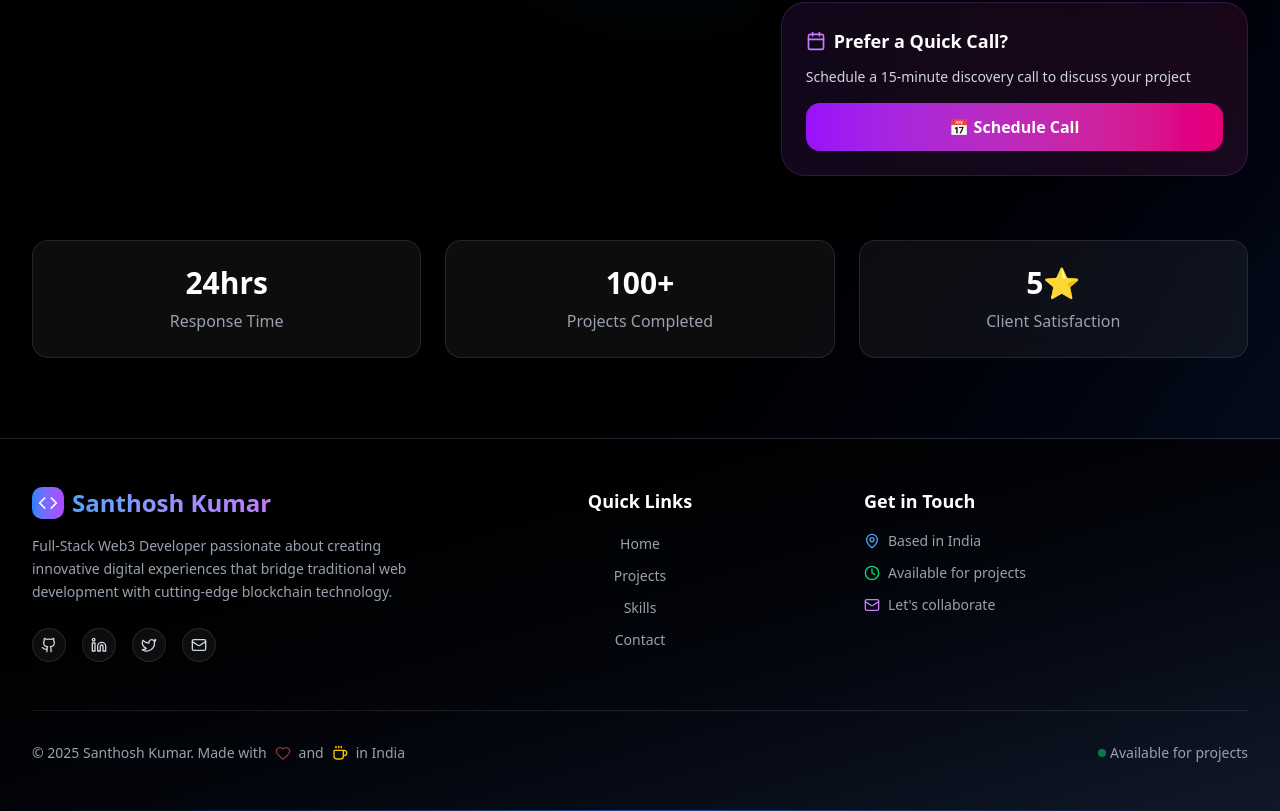
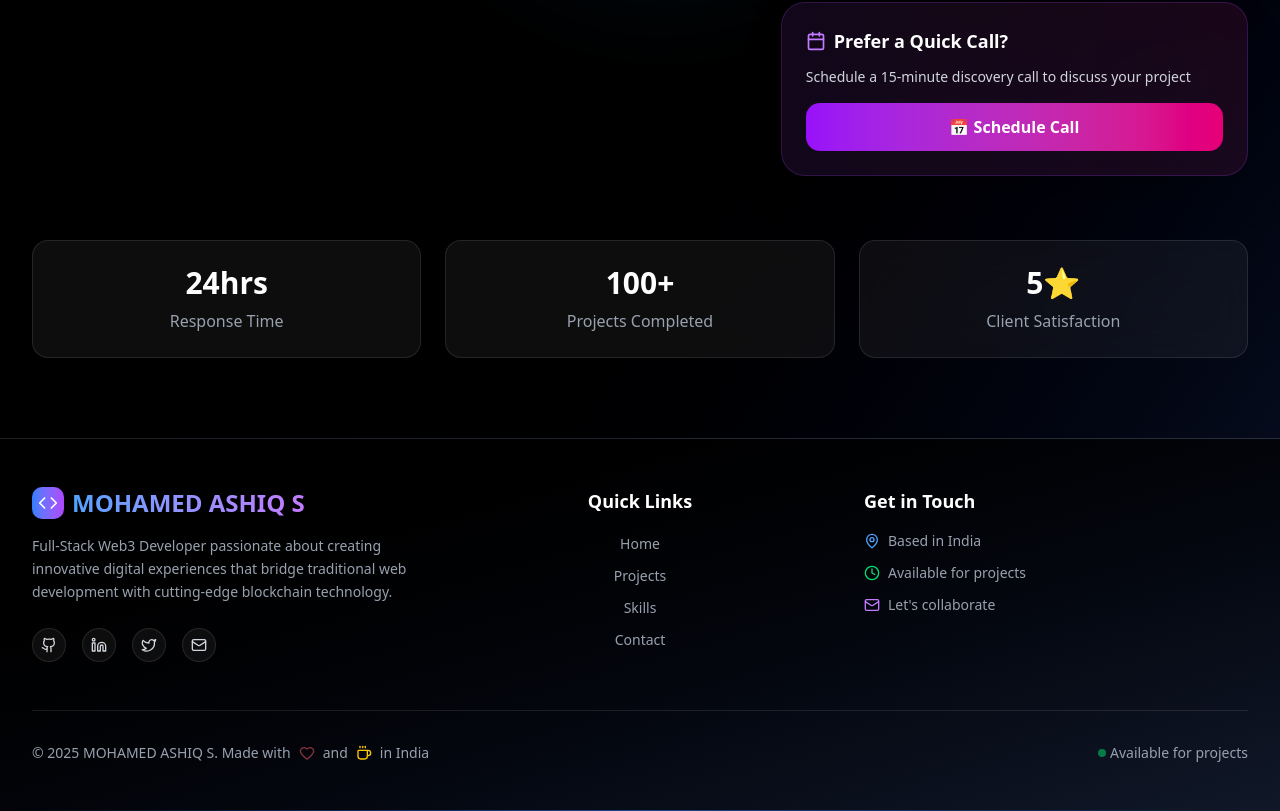
Before and after one commit to MohamedAshiq09/Ashiq-portfolio, a Next.js app: page / in a window 1280 px wide. Shown: the part 7106-7917 px from the top of the page. Built offline with nearby package versions, Linux system fonts and the light colour scheme.

Commit message:
refactor: update footer with new social links and author name

```diff
--- a/components/sections/footer.tsx
+++ b/components/sections/footer.tsx
@@ -16,15 +16,15 @@ import {
 const socialLinks = [
   {
     name: "GitHub",
-    href: "https://github.com/santhoshkumar0918",
+    href: "https://github.com/MohamedAshiq09",
     icon: Github,
   },
   {
     name: "LinkedIn",
-    href: "https://www.linkedin.com/in/santhosh-kumar-k-a727ba2a7",
+    href: "https://www.linkedin.com/in/m%C3%B8h%CE%BBm%CE%BEd%CE%BBs%CC%B4hiq%E1%B7%88s%CC%B4?utm_source=share&utm_campaign=share_via&utm_content=profile&utm_medium=ios_app",
     icon: Linkedin,
   },
-  { name: "Twitter", href: "https://x.com/Santhosh0918_", icon: Twitter },
+  { name: "Twitter", href: "https://x.com/Ash__05_", icon: Twitter },
   { name: "Email", href: "mailto:santhoshkumarkbsv09@gmail.com", icon: Mail },
 ];
 
@@ -62,7 +62,7 @@ export function Footer() {
                 <Code className="w-5 h-5 text-white" />
               </div>
               <h3 className="text-2xl font-bold bg-gradient-to-r from-blue-400 to-purple-400 bg-clip-text text-transparent">
-                Santhosh Kumar
+                MOHAMED ASHIQ S
               </h3>
             </div>
             <p className="text-gray-400 text-sm leading-relaxed mb-6">
@@ -154,7 +154,7 @@ export function Footer() {
         >
           <div className="flex flex-col sm:flex-row justify-between items-center space-y-4 sm:space-y-0">
             <div className="flex items-center space-x-2 text-sm text-gray-400">
-              <span>© 2025 Santhosh Kumar. Made with</span>
+              <span>© 2025 MOHAMED ASHIQ S. Made with</span>
               <Heart className="w-4 h-4 text-red-400 animate-pulse" />
               <span>and</span>
               <Coffee className="w-4 h-4 text-yellow-400" />
```
